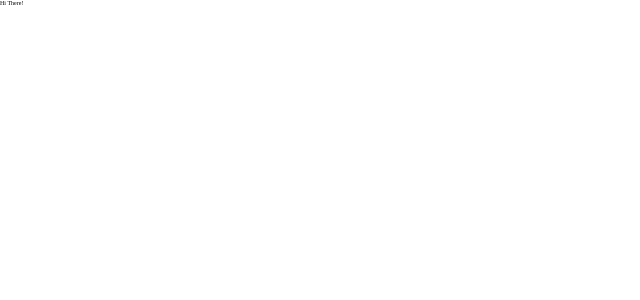
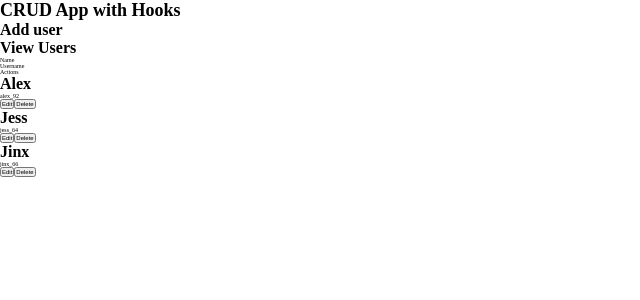
Before and after one commit to hahs-92/CRUD-react-exercise-sofkaU, a React (Create React App) app: page / in a window 1280 px wide. Shown: the top 300 px of the page, without its empty margins (0-640 px from the left). Built offline with nearby package versions, Linux system fonts and the light colour scheme.

Commit message:
add: UserTable component

```diff
--- a/src/App.tsx
+++ b/src/App.tsx
@@ -1,10 +1,24 @@
-import React from 'react';
-
+import { useState } from "react";
+//components
+import { UserTable } from "./components/UserTable";
+//data
+import { data } from './data'
 
 function App() {
+  const [ users, setUsers] = useState<User[]>(data);
+
   return (
     <div className="App">
-      Hi There!
+      <h1>CRUD App with Hooks</h1>
+      <article>
+        <section>
+          <h2>Add user</h2>
+        </section>
+        <section>
+          <h2>View Users</h2>
+          <UserTable users={users}/>
+        </section>
+      </article>
     </div>
   );
 }
--- /dev/null
+++ b/src/components/UserTable.tsx
@@ -0,0 +1,37 @@
+import React from 'react'
+
+type UserTableProps = {
+  users: User[]
+}
+
+export const UserTable: React.FC<UserTableProps> = ({users}) => {
+  return (
+    <section>
+      <div>
+        <section>
+          <article>Name</article>
+          <article>Username</article>
+          <article>Actions</article>
+        </section>
+
+        {
+          !users.length
+            ? <h2>No hay usuarios!</h2>
+            : users.map(user => (
+              <section key={user.id}>
+                <article>
+                  <h2>{user.name}</h2>
+                </article>
+                <article>{user.username}</article>
+                <article>
+                  <button>Edit</button>
+                  <button>Delete</button>
+                </article>
+              </section>
+            ))
+        }
+      </div>
+
+    </section>
+  )
+}
--- /dev/null
+++ b/src/data.js
@@ -0,0 +1,19 @@
+import { v4 as uuidv4 } from 'uuid';
+
+export const data = [
+    {
+        id: uuidv4(),
+        name: "Alex",
+        username: "alex_92"
+    },
+    {
+        id: uuidv4(),
+        name: "Jess",
+        username: "jess_64"
+    },
+    {
+        id: uuidv4(),
+        name: "Jinx",
+        username: "jinx_66"
+    },
+]
--- /dev/null
+++ b/src/global.d.ts
@@ -0,0 +1,5 @@
+interface User {
+    id: number,
+    name: string,
+    username: string
+}
```
